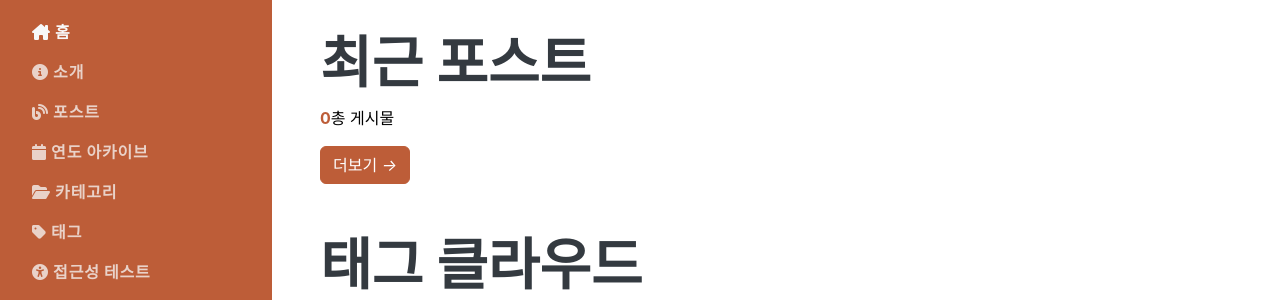
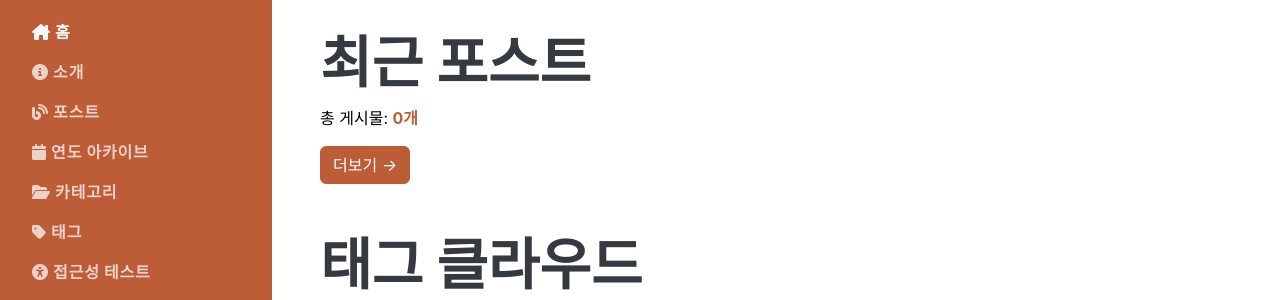
Before and after one commit to dlehdgh/dlehdgh.github.io, a Jekyll site: the page built from index.md, in a window 1280 px wide and 900 px high. Shown: the part 359-659 px from the top of the window. Built offline with Jekyll 4.4.1, drawn with Linux system fonts in a browser that asks for light colours; some web fonts are replaced.

Commit message:
포스트 개수 표시 수정

```diff
--- a/_layouts/home.html
+++ b/_layouts/home.html
@@ -13,7 +13,7 @@ layout: default
 
 <article class="page-content">
 	<h2>{{ site.data.ui-text.label.recent_posts }}</h2>
-	<p><strong class="text-primary">{{ site.posts | size | default: '0' }}</strong>{{ site.data.ui-text.label.total_posts }}</p>
+	<p>{{ site.data.ui-text.label.total_posts }}: <strong class="text-primary">{{ site.posts | size | default: '0' }}개</strong></p>
 	{% for post in site.posts limit: 5 -%}
 		{% include post_item.html post=post %}
 	{% endfor -%}
```
